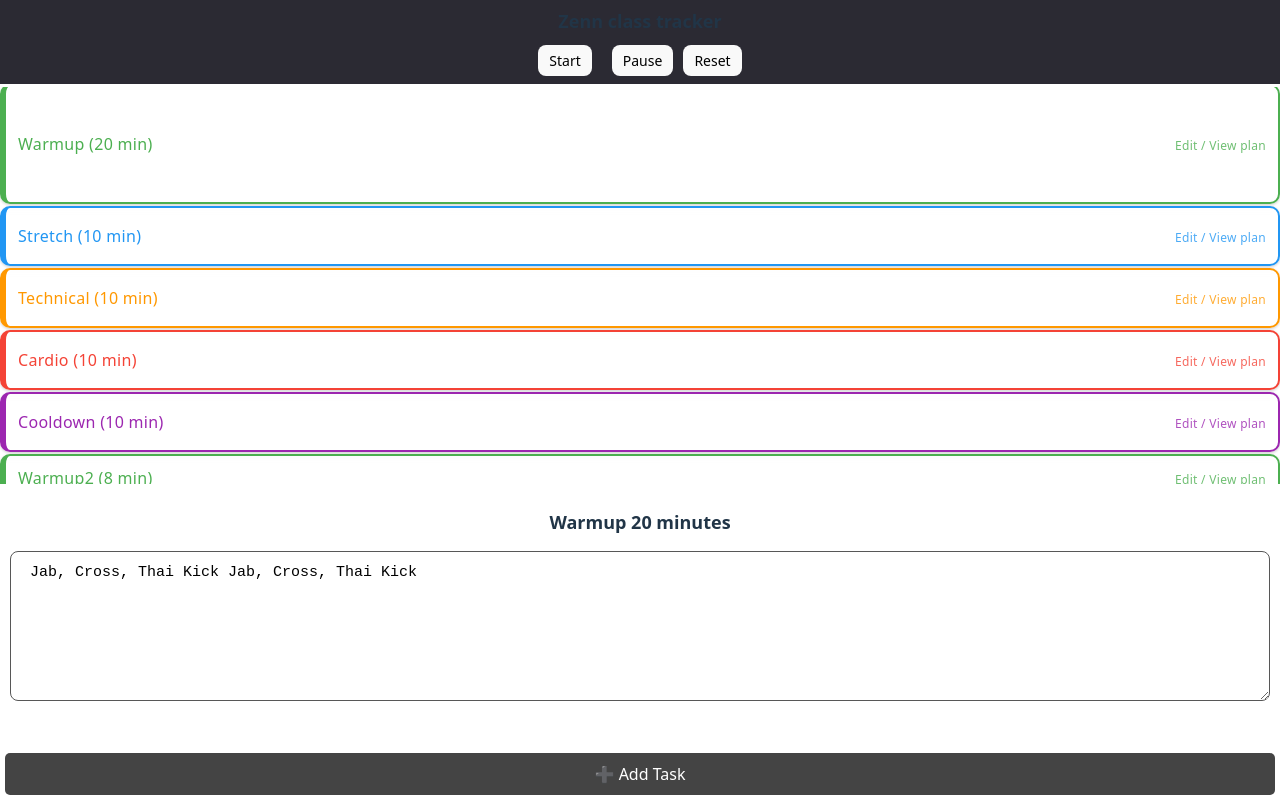
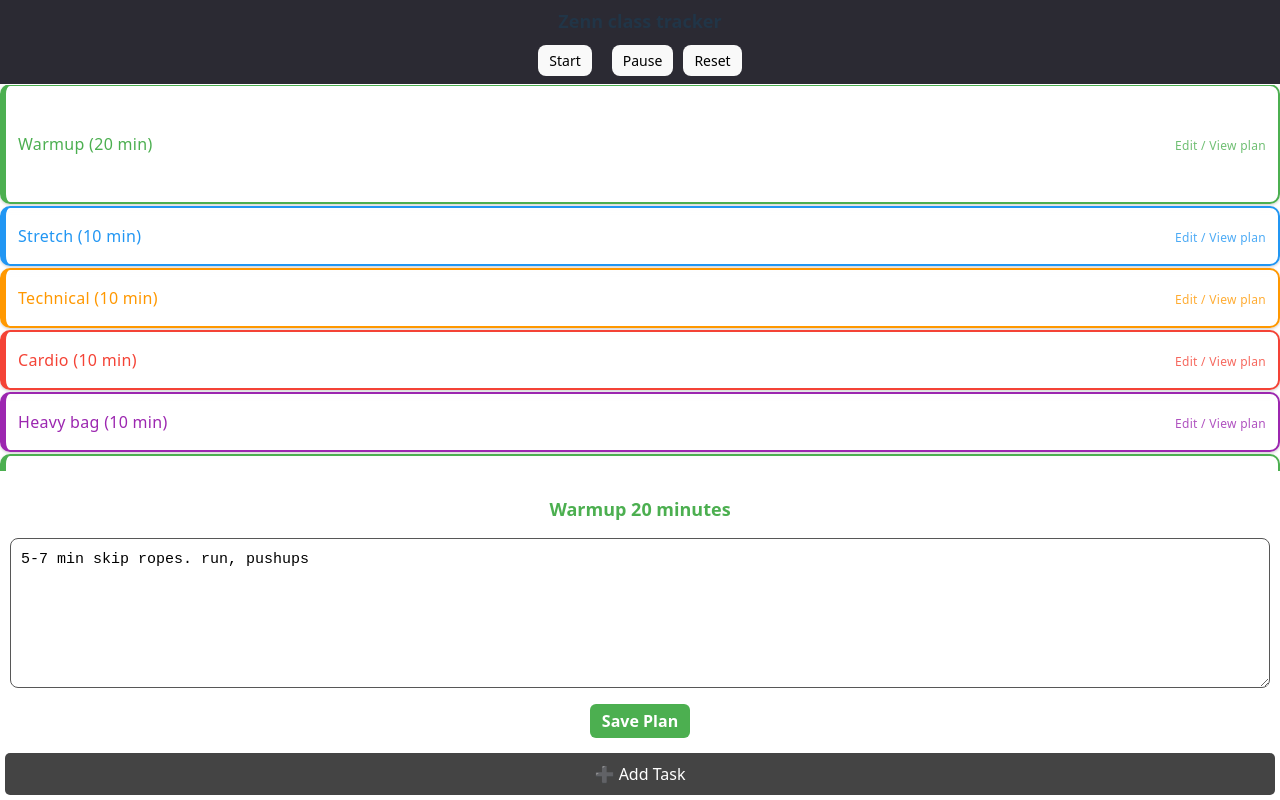
Before and after one commit to powpowdan/zenntrainer, a React (Vite) app: page / in a window 1280 px wide. Built offline with nearby package versions, Linux system fonts and the light colour scheme.

Commit message:
notes editable, save button, highlighted and editable on click

```diff
--- a/src/App.jsx
+++ b/src/App.jsx
@@ -8,26 +8,92 @@ export default function App() {
   const [isRunning, setIsRunning] = useState(false);
   const [elapsedTime, setElapsedTime] = useState(0);
 
+  const [selectedTask, setSelectedTask] = useState(null);
+
   const [tasks, setTasks] = useState([
-  { id: 1, name: "Warmup", duration: 20, color: "#4caf50", plan: " Jab, Cross, Thai Kick Jab, Cross, Thai Kick" },
-  { id: 2, name: "Stretch", duration: 10, color: "#2196f3", plan: "Teep teep teep teep asdd" },
-  { id: 3, name: "Technical", duration: 10, color: "#ff9800", plan: "heavy bag burnout kicks " },
-  { id: 4, name: "Cardio", duration: 10, color: "#f44336", plan: "run and then sprints on side and pushups" },
-  { id: 5, name: "Cooldown", duration: 10, color: "#9c27b0", plan: "9 point stretch, clean equipment" },
-   { id: 6, name: "Warmup2", duration: 8, color: "#4caf50", plan: "Teep teep teep teep asdd" },
-  { id: 7, name: "Stretch2", duration: 10, color: "#2196f3", plan: "heavy bag burnout kicks" },
-  { id: 8, name: "Technical2", duration: 5, color: "#ff9800", plan: "Jab, Cross, Thai Kick" },
+    {
+      id: 1,
+      name: "Warmup",
+      duration: 20,
+      color: "#4caf50",
+      plan: "5-7 min skip ropes. run, pushups",
+    },
+    {
+      id: 2,
+      name: "Stretch",
+      duration: 10,
+      color: "#2196f3",
+      plan: "7 point stretch, focus on shoulder more this class",
+    },
+    {
+      id: 3,
+      name: "Technical",
+      duration: 10,
+      color: "#ff9800",
+      plan: "Phase 1: teep / jab/ cross, tiger step, jab / cross /knee \nPhase 2: jab/ cross, step aside, jab, body kick",
+    },
+    {
+      id: 4,
+      name: "Cardio",
+      duration: 10,
+      color: "#f44336",
+      plan: "run and then sprints on side and pushups",
+    },
+    {
+      id: 5,
+      name: "Heavy bag",
+      duration: 10,
+      color: "#9c27b0",
+      plan: "Same as technical, add low kick. ",
+    },
+    {
+      id: 6,
+      name: "Warmup2",
+      duration: 8,
+      color: "#4caf50",
+      plan: "Teep teep teep teep asdd",
+    },
+    {
+      id: 7,
+      name: "Stretch2",
+      duration: 10,
+      color: "#2196f3",
+      plan: "heavy bag burnout kicks",
+    },
+    {
+      id: 8,
+      name: "Technical2",
+      duration: 5,
+      color: "#ff9800",
+      plan: "Jab, Cross, Thai Kick",
+    },
     { id: 9, name: "Cardio2", duration: 4, color: "#f44336", plan: "" },
-  { id: 10, name: "Cooldown2", duration: 5, color: "#9c27b0", plan: "int stretch, clean equi" },
-    { id: 11, name: "Technical", duration: 10, color: "#ff9800", plan: "Jab, Cross, Thai Kick" },
+    {
+      id: 10,
+      name: "Cooldown2",
+      duration: 5,
+      color: "#9c27b0",
+      plan: "int stretch, clean equi",
+    },
+    {
+      id: 11,
+      name: "Technical",
+      duration: 10,
+      color: "#ff9800",
+      plan: "Jab, Cross, Thai Kick",
+    },
     { id: 12, name: "Cardio", duration: 5, color: "#f44336", plan: "" },
-  { id: 14, name: "Cooldown", duration: 5, color: "#9c27b0", plan: "Jab, Cross, Thai Kick" },
+    {
+      id: 14,
+      name: "Cooldown",
+      duration: 5,
+      color: "#9c27b0",
+      plan: "Jab, Cross, Thai Kick",
+    },
   ]);
   const updateTaskPlan = (id, newPlan) => {
     setTasks((prevTasks) =>
-    prevTasks.map((t) =>
-      t.id === id ? { ...t, plan: newPlan } : t
-    )
+      prevTasks.map((t) => (t.id === id ? { ...t, plan: newPlan } : t))
     );
   };
   // Determine which task is active based on elapsedTime
@@ -40,7 +106,10 @@ const activeTask = tasks.find((task) => {
   });
 
   const addTask = (task) => {
-    setTasks([...tasks, { ...task, id: Date.now(), color: task.color || "#333" }]);
+    setTasks([
+      ...tasks,
+      { ...task, id: Date.now(), color: task.color || "#333" },
+    ]);
   };
 
   const deleteTask = (id) => {
@@ -89,19 +158,33 @@ useEffect(() => {
         boxSizing: "border-box",
       }}
     >
-      <Header   onStart={startClass}
-  onPause={pauseClass}
-  onReset={resetClass} />
-      <div style={{ flex: 1, width: "100%", minHeight: 0,    WebkitOverflowScrolling: "touch",  }}>
-        <Timeline tasks={tasks} setTasks={setTasks} onDelete={deleteTask} elapsedTime={elapsedTime} />
+      <Header onStart={startClass} onPause={pauseClass} onReset={resetClass} />
+      <div
+        style={{
+          flex: 1,
+          width: "100%",
+          minHeight: 0,
+          WebkitOverflowScrolling: "touch",
+        }}
+      >
+        <Timeline
+          tasks={tasks}
+          setTasks={setTasks}
+          onDelete={deleteTask}
+          elapsedTime={elapsedTime}
+          onSelectTask={setSelectedTask}
+          selectedTask={selectedTask}
+        />
       </div>
       <div style={{ flex: "0 0 33%", padding: "10px" }}>
-      <Notes task={activeTask || null} onUpdatePlan={updateTaskPlan} />
+        <Notes
+          task={isRunning ? activeTask : selectedTask || activeTask || null}
+          onUpdatePlan={updateTaskPlan}
+        />
       </div>
 
       <div style={{ flex: "0 0 auto", padding: "5px" }}>
         <AddTaskForm onAdd={addTask} />
-
       </div>
     </div>
   );
--- a/src/components/Notes.jsx
+++ b/src/components/Notes.jsx
@@ -1,18 +1,37 @@
-export default function Notes({ task, onUpdatePlan  }) {
-  if (!task) return null; // nothing active yet
+import { useState, useEffect } from "react";
 
-    const handlePlanChange = (e) => {
-    onUpdatePlan(task.id, e.target.value);
+export default function Notes({ task, onUpdatePlan }) {
+  const [text, setText] = useState(task?.plan || "");
+
+  // whenever a new task is selected, update local text
+  useEffect(() => {
+    setText(task?.plan || "");
+  }, [task]);
+
+  if (!task) {
+    return (
+      <div style={{ textAlign: "center", padding: "10px", opacity: 0.7 }}>
+        <p>Select a task to view or edit its plan</p>
+      </div>
+    );
+  }
+
+  const handleSave = () => {
+    onUpdatePlan(task.id, text);
   };
 
   return (
     <div style={{ textAlign: "center" }}>
-      <h2 style={{ fontSize: "18px" }}><strong>{task.name} <span className="small">{task.duration} minutes</span></strong></h2>
+      <h2 style={{ color: task.color, fontSize: "18px" }}>
+        <strong>
+          {task.name} <span className="small">{task.duration} minutes</span>
+        </strong>
+      </h2>
 
       {/* <p>{task.plan}</p> */}
-         <textarea
-        value={task.plan || ""}
-        onChange={handlePlanChange}
+      <textarea
+        value={text}
+        onChange={(e) => setText(e.target.value)}
         placeholder="Add session notes, drills, or steps..."
         style={{
           width: "100%",
@@ -25,6 +44,22 @@ export default function Notes({ task, onUpdatePlan  }) {
           lineHeight: "1.5",
         }}
       />
+
+      <button
+        onClick={handleSave}
+        style={{
+          marginTop: "10px",
+          backgroundColor: task.color,
+          color: "#fff",
+          border: "none",
+          borderRadius: "6px",
+          padding: "6px 12px",
+          cursor: "pointer",
+          fontWeight: "600",
+        }}
+      >
+        Save Plan
+      </button>
     </div>
   );
 }
--- a/src/components/TaskBlock.jsx
+++ b/src/components/TaskBlock.jsx
@@ -1,7 +1,16 @@
 import { useState } from "react";
 
-export default function TaskBlock({ task, onDelete, highlight, onEdit }) {
+export default function TaskBlock({
+  task,
+  onDelete,
+  highlight,
+  onEdit,
+  onSelect,
+  selected,
+}) {
   const PIXELS_PER_MINUTE = 6;
+
+  const isActive = highlight || selected;
 
   const [editingPlan, setEditingPlan] = useState(false);
   const [planText, setPlanText] = useState(task.plan || "");
@@ -13,11 +22,14 @@ export default function TaskBlock({ task, onDelete, highlight, onEdit }) {
 
   return (
     <div
+      onClick={onSelect}
       style={{
         width: "100%",
         minWidth: 0,
         height: `${task.duration * PIXELS_PER_MINUTE}px`,
-  backgroundColor: highlight ? "rgba(255,255,255,0.08)" : "rgba(255,255,255,0.02)",
+        backgroundColor: isActive
+          ? "rgba(255,255,255,0.08)"
+          : "rgba(255,255,255,0.02)",
         border: `2px solid ${task.color}`,
         borderLeft: `6px solid ${task.color}`, // stronger accent line
         borderRadius: "10px",
@@ -27,18 +39,20 @@ export default function TaskBlock({ task, onDelete, highlight, onEdit }) {
         padding: "0 12px",
         color: task.color,
         cursor: "grab",
-  fontSize: highlight ? "18px" : "16px",
-  fontWeight: highlight ? "600" : "400",
+        fontSize: isActive ? "18px" : "16px",
+        fontWeight: isActive ? "600" : "400",
         letterSpacing: "0.3px",
         userSelect: "none",
-  boxShadow: highlight
+        boxShadow: isActive
           ? `0 0 12px ${task.color}55`
           : "0 1px 3px rgba(0,0,0,0.2)",
         transition: "all 0.25s ease",
         backdropFilter: "blur(4px)",
       }}
     >
-      <span>{task.name} ({task.duration} min)</span>
+      <span>
+        {task.name} ({task.duration} min)
+      </span>
 
       {/* Plan section */}
       {editingPlan ? (
@@ -48,18 +62,18 @@ export default function TaskBlock({ task, onDelete, highlight, onEdit }) {
             onChange={(e) => setPlanText(e.target.value)}
             style={{ flex: 1, fontSize: "16px" }}
           />
-          <button onClick={savePlan} style={{ fontSize: "12px" }}>Save</button>
+          <button onClick={savePlan} style={{ fontSize: "12px" }}>
+            Save
+          </button>
         </div>
       ) : (
         <div
-          onClick={() => setEditingPlan(true)}
+          // onClick={() => setEditingPlan(true)}
           style={{ fontSize: "12px", marginTop: "4px", opacity: 0.8 }}
         >
           {"Edit / View plan" || "Add plan..."}
         </div>
       )}
-
-
     </div>
   );
 }
--- a/src/components/Timeline.jsx
+++ b/src/components/Timeline.jsx
@@ -2,8 +2,14 @@ import TaskBlock from "./TaskBlock";
 import { DragDropContext, Droppable, Draggable } from "@hello-pangea/dnd";
 import { useState } from "react";
 
-
-export default function Timeline({ tasks, setTasks, onDelete, elapsedTime }) {
+export default function Timeline({
+  tasks,
+  setTasks,
+  onDelete,
+  elapsedTime,
+  onSelectTask,
+  selectedTask,
+}) {
   const PIXELS_PER_MINUTE = 6; // must match TaskBlock
   const [isDragging, setIsDragging] = useState(false);
   const totalDuration = tasks.reduce((sum, t) => sum + t.duration, 0);
@@ -12,7 +18,9 @@ export default function Timeline({ tasks, setTasks, onDelete, elapsedTime }) {
   const timelineHeight = totalDuration * PIXELS_PER_MINUTE;
 
   // Vertical position of progress line
-  const progressPercent = totalDuration ? Math.min(elapsedTime / totalDuration, 1) : 0;
+  const progressPercent = totalDuration
+    ? Math.min(elapsedTime / totalDuration, 1)
+    : 0;
   const progressPx = timelineHeight * progressPercent;
 
   // Determine which task is visually active based on progress line
@@ -57,7 +65,7 @@ const handleDragEnd = (result) => {
   };
 
   return (
-    <DragDropContext  onDragStart={handleDragStart} onDragEnd={handleDragEnd}>
+    <DragDropContext onDragStart={handleDragStart} onDragEnd={handleDragEnd}>
       <Droppable droppableId="timeline">
         {(provided) => (
           <div
@@ -77,7 +85,7 @@ const handleDragEnd = (result) => {
                 top: progressPx,
                 left: 0,
                 width: "100%",
-                height: "3px",
+                height: "1px",
                 backgroundColor: "white",
                 transition: "top 0.1s linear", //usually 0.5
                 zIndex: 10,
@@ -85,8 +93,15 @@ const handleDragEnd = (result) => {
             />
 
             {/* Task blocks */}
-            {tasksWithHighlight.map((task, index) => (
-              <Draggable key={task.id} draggableId={task.id.toString()} index={index}>
+            {tasksWithHighlight.map((task, index) => {
+              const isSelected = selectedTask && selectedTask.id === task.id;
+
+              return (
+                <Draggable
+                  key={task.id}
+                  draggableId={task.id.toString()}
+                  index={index}
+                >
                   {(provided, snapshot) => (
                     <div
                       ref={provided.innerRef}
@@ -101,14 +116,21 @@ const handleDragEnd = (result) => {
                         borderRadius: "5px",
                         marginBottom: "2px",
                         touchAction: "pan-y",
-
                       }}
                     >
-                    <TaskBlock task={task} onDelete={onDelete} highlight={task.isActive}  onEdit={handleEditPlan} />
+                      <TaskBlock
+                        task={task}
+                        onDelete={onDelete}
+                        highlight={task.isActive}
+                        selected={selectedTask && selectedTask.id === task.id}
+                        onEdit={handleEditPlan}
+                        onSelect={() => onSelectTask(task)}
+                      />
                     </div>
                   )}
                 </Draggable>
-            ))}
+              );
+            })}
 
             {provided.placeholder}
           </div>
@@ -136,10 +158,12 @@ const handleDragEnd = (result) => {
               zIndex: 1000,
               opacity: isDragging ? 1 : 0,
               pointerEvents: isDragging ? "auto" : "none",
-        transition: "opacity 0.4s ease, background-color 0.3s ease, transform 0.2s ease",
+              transition:
+                "opacity 0.4s ease, background-color 0.3s ease, transform 0.2s ease",
               transform: snapshot.isDraggingOver ? "scale(1.05)" : "scale(1)",
-        boxShadow: snapshot.isDraggingOver ? "0 0 10px rgba(255,255,255,0.7)" : "none",
-
+              boxShadow: snapshot.isDraggingOver
+                ? "0 0 10px rgba(255,255,255,0.7)"
+                : "none",
             }}
           >
             🗑️ Drag below here to Delete
```
Lines whose indentation alone changed are shown as unchanged.
